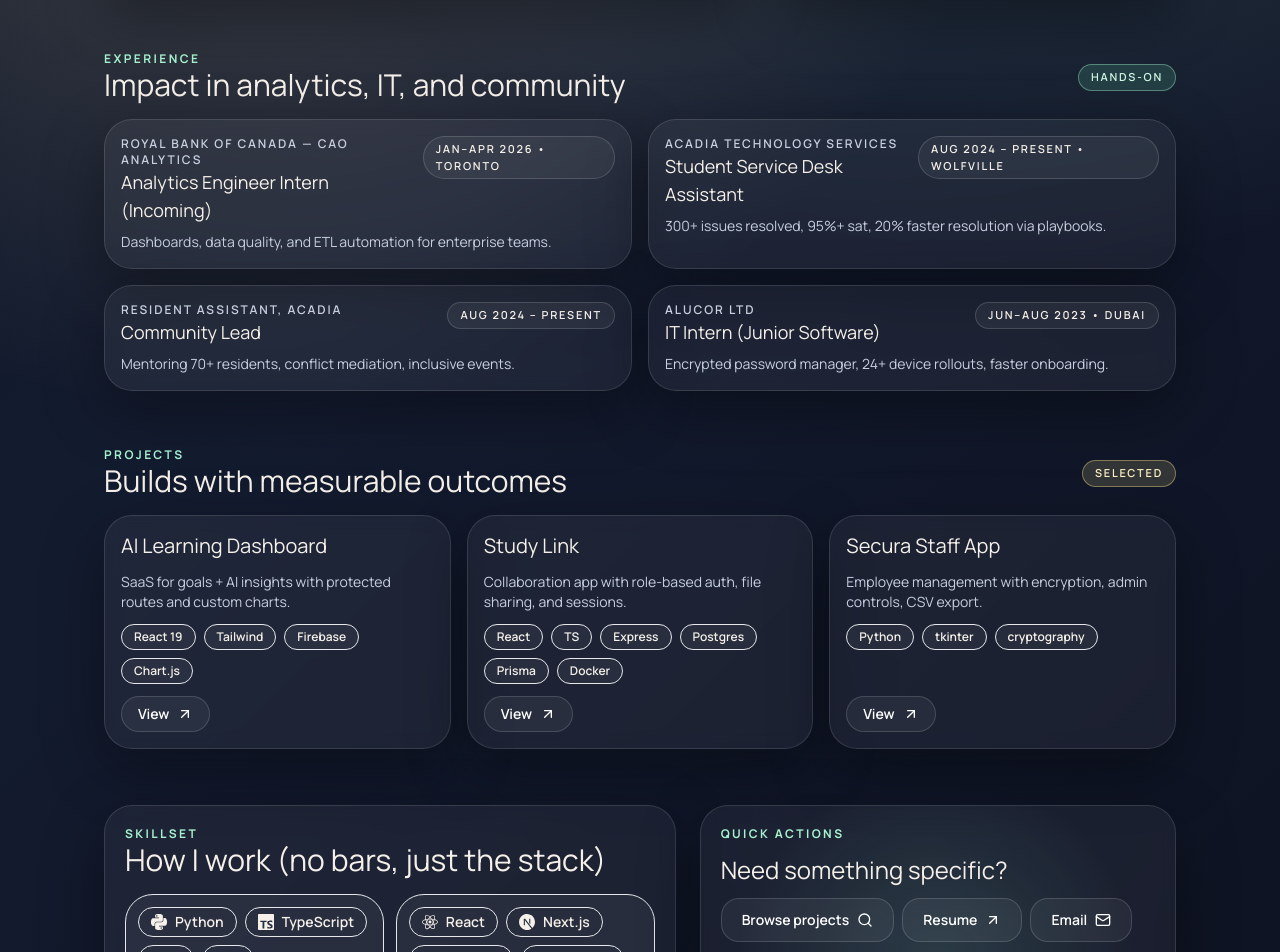
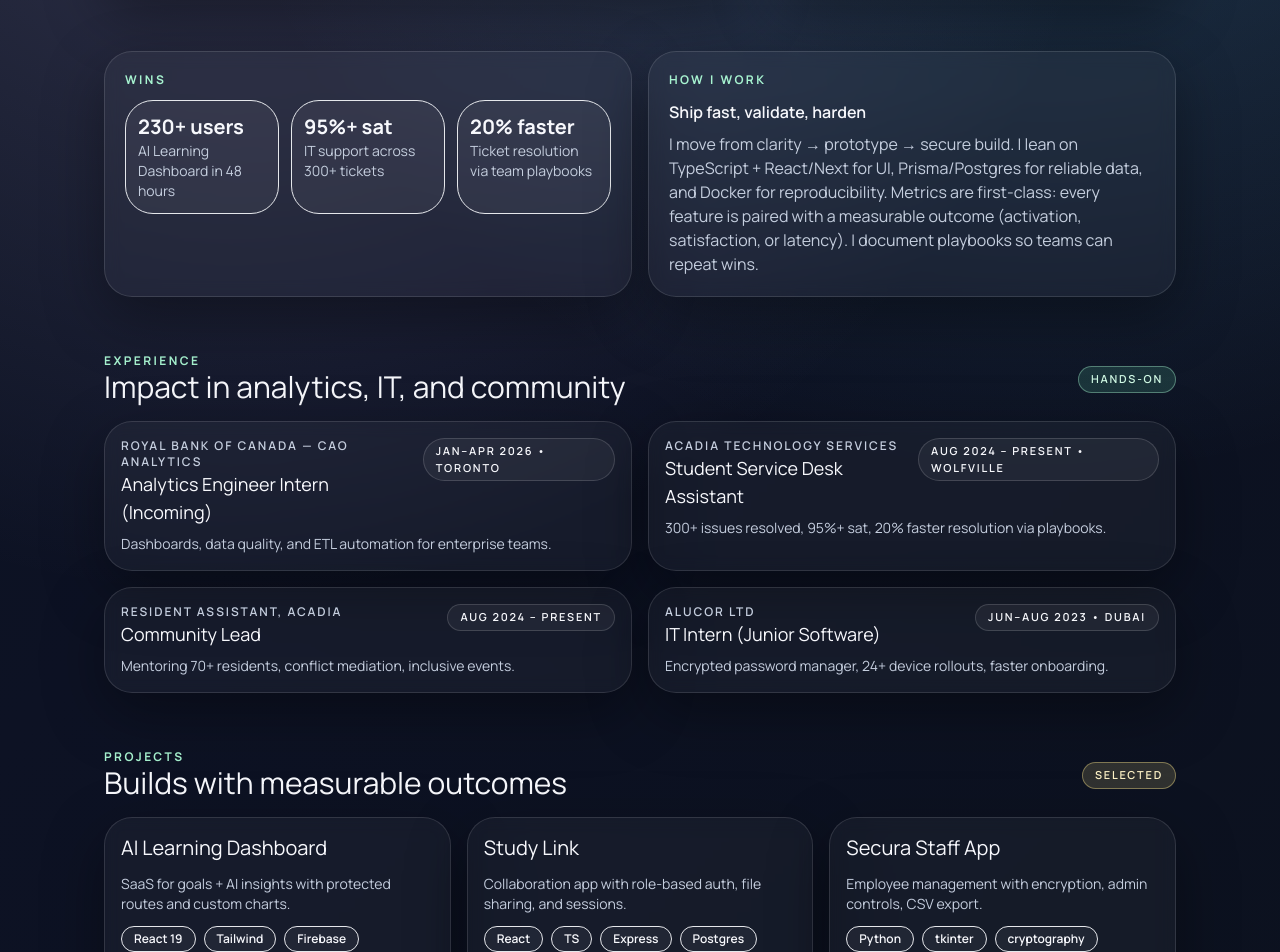
Before and after one commit to mehirk/portfolio-site, a Next.js app: page / in a window 1280 px wide. Shown: the part 600-1552 px from the top of the page. Built offline with nearby package versions, Linux system fonts and the light colour scheme.

Commit message:
feat: update theme colors and add wins section to homepage

```diff
--- a/src/app/globals.css
+++ b/src/app/globals.css
@@ -4,15 +4,15 @@
 
 /* Theme tokens */
 :root {
-  --bg-gradient: radial-gradient(circle at 20% 10%, rgba(242, 223, 176, 0.25), transparent 35%),
-    radial-gradient(circle at 80% 0%, rgba(129, 178, 154, 0.3), transparent 35%),
-    linear-gradient(135deg, #0f1726 0%, #131b2f 35%, #0c101d 100%);
-  --text: #f5f0e9;
-  --panel: rgba(255, 255, 255, 0.05);
+  --bg-gradient: radial-gradient(circle at 18% 12%, rgba(210, 196, 255, 0.2), transparent 36%),
+    radial-gradient(circle at 82% 8%, rgba(117, 215, 255, 0.22), transparent 34%),
+    linear-gradient(135deg, #0b1220 0%, #0d1224 35%, #0b111c 100%);
+  --text: #f7f8fc;
+  --panel: rgba(255, 255, 255, 0.04);
   --border: rgba(255, 255, 255, 0.12);
-  --muted: #c8d0e0;
-  --accent: #f6c66b;
-  --accent-2: #87d6c6;
+  --muted: #c5cede;
+  --accent: #9cd8ff;
+  --accent-2: #d8b4ff;
   color-scheme: dark;
 }
 
--- a/src/app/page.tsx
+++ b/src/app/page.tsx
@@ -40,6 +40,12 @@
   { title: "230+ users", desc: "AI Learning Dashboard adoption in 48h" },
   { title: "95%+ sat", desc: "Support satisfaction across 300+ tickets" },
   { title: "4.00 / 4.33", desc: "GPA • Dean's List" },
+];
+
+const wins = [
+  { value: "230+ users", label: "AI Learning Dashboard in 48 hours" },
+  { value: "95%+ sat", label: "IT support across 300+ tickets" },
+  { value: "20% faster", label: "Ticket resolution via team playbooks" },
 ];
 
 const work = [
@@ -246,6 +252,43 @@
             </Card>
           </motion.section>
 
+          <motion.section className="grid gap-4 md:grid-cols-2" {...fade} id="about">
+            <Card className="p-5">
+              <p className="text-xs font-bold uppercase tracking-[0.2em] text-emerald-200">
+                Wins
+              </p>
+              <div className="mt-3 grid gap-3 sm:grid-cols-3">
+                {wins.map((item) => (
+                  <div
+                    key={item.value}
+                    className="rounded-2xl border border-[color:var(--border)]/60 bg-white/5 p-3"
+                  >
+                    <p className="text-xl font-bold text-main">{item.value}</p>
+                    <p className="text-sm text-muted">{item.label}</p>
+                  </div>
+                ))}
+              </div>
+            </Card>
+
+            <Card className="p-5">
+              <p className="text-xs font-bold uppercase tracking-[0.2em] text-emerald-200">
+                How I work
+              </p>
+              <div className="mt-3 space-y-2 text-muted">
+                <p className="text-main font-semibold">
+                  Ship fast, validate, harden
+                </p>
+                <p>
+                  I move from clarity → prototype → secure build. I lean on TypeScript +
+                  React/Next for UI, Prisma/Postgres for reliable data, and Docker for
+                  reproducibility. Metrics are first-class: every feature is paired with
+                  a measurable outcome (activation, satisfaction, or latency). I document
+                  playbooks so teams can repeat wins.
+                </p>
+              </div>
+            </Card>
+          </motion.section>
+
           <motion.section className="space-y-4" id="experience" {...fade}>
             <div className="flex items-center justify-between gap-3">
               <div>
@@ -372,19 +415,14 @@
               </div>
             </Card>
 
-            <Card className="relative overflow-hidden p-5">
-              <div className="absolute inset-0 bg-[radial-gradient(circle_at_50%_30%,rgba(135,214,198,0.15),transparent_45%),radial-gradient(circle_at_40%_70%,rgba(246,198,107,0.18),transparent_45%)]" />
-              <div className="relative z-10 space-y-3 text-main">
+            <Card className="p-5">
               <p className="text-xs font-bold uppercase tracking-[0.2em] text-emerald-200">
                 Quick actions
               </p>
-                <h3 className="font-[var(--font-display)] text-2xl">
-                  Need something specific?
-                </h3>
-                <div className="flex flex-wrap gap-2">
+              <div className="mt-3 flex flex-wrap gap-2">
                 <Button asChild variant="ghost" className="gap-2">
                   <a href="#projects">
-                      Browse projects <Search className="h-4 w-4" />
+                    Projects <Search className="h-4 w-4" />
                   </a>
                 </Button>
                 <Button asChild variant="ghost" className="gap-2">
@@ -397,7 +435,6 @@
                     Email <Mail className="h-4 w-4" />
                   </a>
                 </Button>
-                </div>
               </div>
             </Card>
           </motion.section>
```
Lines whose indentation alone changed are shown as unchanged.
